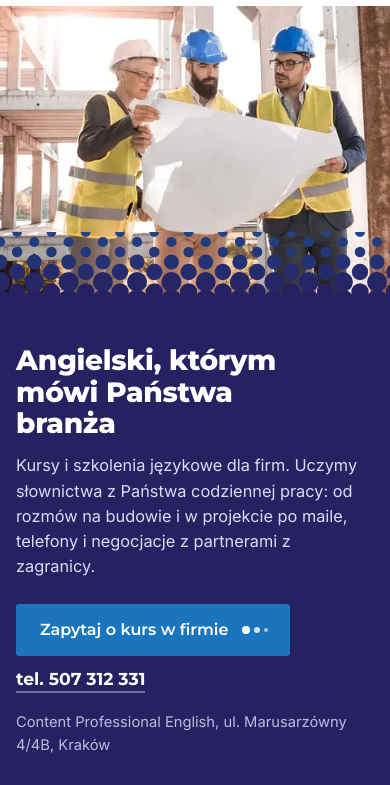
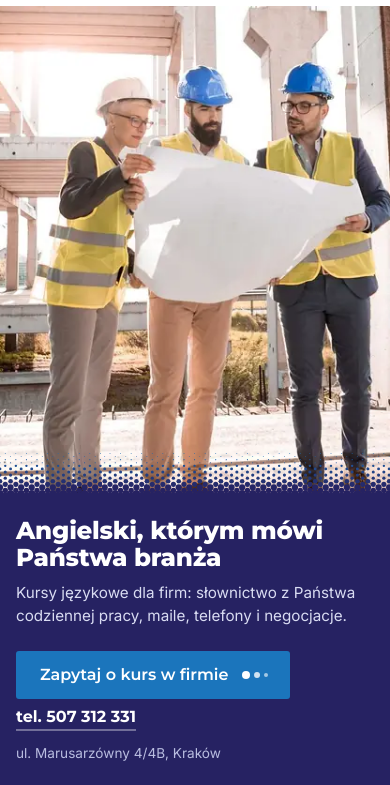
Before and after one commit to Disaster26/contentenglish-koncepcja, a plain HTML site: page index.html in a window 390 px wide. Shown: the part 59-844 px from the top of the page. Drawn offline with Linux system fonts and the light colour scheme.

Commit message:
Pierwszy ekran na telefonie w calosci: krotszy opis, mniejszy naglowek, elastyczne zdjecie

```diff
--- a/index.html
+++ b/index.html
@@ -74,16 +74,21 @@ p{margin:0}
 }
 @media (min-width:1800px){.hero h1{font-size:4.4rem}}
 @media (max-width:860px){
-  .hero{display:flex;flex-direction:column;min-height:calc(100svh - var(--hh))}
-  .hero .ph{position:relative;flex:1 1 auto;min-height:clamp(170px,34svh,420px)}
-  .hero .ph img{position:absolute;inset:0;object-position:50% 30%}
-  .hero .ph::after{content:"";position:absolute;left:0;right:0;bottom:-1px;height:110px;background:url(img/kropki-poziom.svg) 0 100%/240px auto repeat-x}
-  .hero .txt{position:relative;padding:4px 16px 28px;width:100%}
-  .hero h1{font-size:clamp(1.75rem,6.6vw,2.6rem)}
-  .hero .lead{margin-top:14px}
-  .hero .cta{margin-top:24px;gap:14px 22px}
-  .hero .adr{margin-top:18px}
+  .hero{display:flex;flex-direction:column;min-height:calc(100svh - var(--hh) - 1px)}
+  .hero .ph{position:relative;flex:1 1 0;min-height:clamp(104px,22svh,420px)}
+  .hero .ph img{position:absolute;inset:0;object-position:50% 28%}
+  .hero .ph::after{content:"";position:absolute;left:0;right:0;bottom:-1px;height:clamp(44px,8svh,90px);background:url(img/kropki-poziom.svg) 0 100%/auto 100% repeat-x}
+  .hero .txt{position:relative;padding:clamp(6px,1.4svh,16px) 16px clamp(14px,2.6svh,28px);width:100%}
+  .hero h1{font-size:clamp(1.4rem,6.3vw,2.4rem);line-height:1.1;max-width:none}
+  .hero .lead{margin-top:clamp(8px,1.4svh,14px);font-size:clamp(.94rem,3.9vw,1.1rem);line-height:1.45}
+  .hero .lead .ld{display:none}
+  .hero .cta{margin-top:24px;gap:10px 20px}
+  .hero .btn{min-height:48px}
+  .hero .cta a.t{font-size:1rem}
+  .hero .adr{margin-top:clamp(8px,1.6svh,16px);font-size:.85rem;line-height:1.4}
+  .hero .adr .ln{display:none}
 }
+@media (min-width:861px){.hero .lead .lm{display:none}}
 /* sekcje */
 section{padding:clamp(64px,7vw,128px) 0}
 .g{background:var(--g)}
@@ -224,12 +229,12 @@ footer .bot{margin-top:40px;padding-top:20px;border-top:1px solid rgba(255,255,2
   </div>
   <div class="txt">
     <h1>Angielski, którym mówi Państwa branża</h1>
-    <p class="lead">Kursy i szkolenia językowe dla firm. Uczymy słownictwa z Państwa codziennej pracy: od rozmów na budowie i w projekcie po maile, telefony i negocjacje z partnerami z zagranicy.</p>
+    <p class="lead"><span class="ld">Kursy i szkolenia językowe dla firm. Uczymy słownictwa z Państwa codziennej pracy: od rozmów na budowie i w projekcie po maile, telefony i negocjacje z partnerami z zagranicy.</span><span class="lm">Kursy językowe dla firm: słownictwo z Państwa codziennej pracy, maile, telefony i negocjacje.</span></p>
     <div class="cta">
       <a class="btn" href="#kontakt">Zapytaj o kurs w firmie<i aria-hidden="true"><b></b><b></b><b></b></i></a>
       <a class="t" href="tel:+48507312331">tel. 507 312 331</a>
     </div>
-    <p class="adr">Content Professional English, ul. Marusarzówny 4/4B, Kraków</p>
+    <p class="adr"><span class="ln">Content Professional English, </span>ul. Marusarzówny 4/4B, Kraków</p>
   </div>
 </section>
 
```
